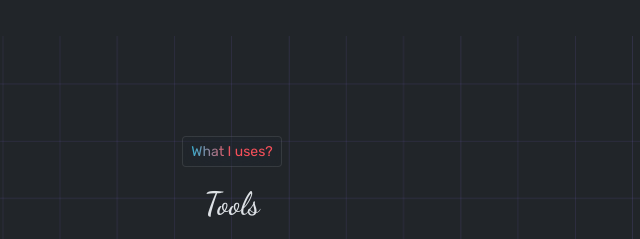
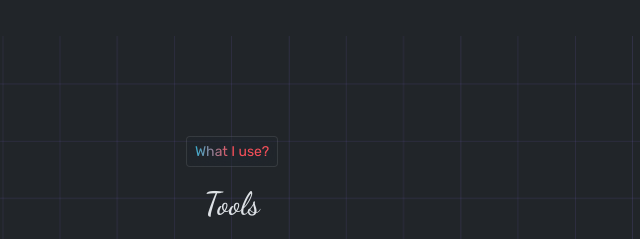
Before and after one commit to anantshrivastava26/anantshrivastava26.github.io, a plain HTML site: page index.html in a window 1280 px wide. Shown: the part 3320-3559 px from the top of the page, 408-1048 px from the left. Drawn offline with Linux system fonts and the light colour scheme.

Commit message:
Update index.html

```diff
--- a/index.html
+++ b/index.html
@@ -267,7 +267,7 @@
     <!-- Tools -->
     <section id="tools">
         <div class="container">
-            <h6 class="text-center"><span class="btn btn-sm theme-button theme-text">What I uses?</span></h6>
+            <h6 class="text-center"><span class="btn btn-sm theme-button theme-text">What I use?</span></h6>
             <h2 class="section-heading text-center">Tools</h2>
             <p class="text-center muted-text mt-3 mb-4">Tech stack known? Here are tools that I runs:</p>
             <div class="row justify-content-center row-cols-2 row-cols-md-3 row-cols-lg-6 mt-4 gy-4 tools-container" data-aos="fade-down" data-aos-delay="200">
```
